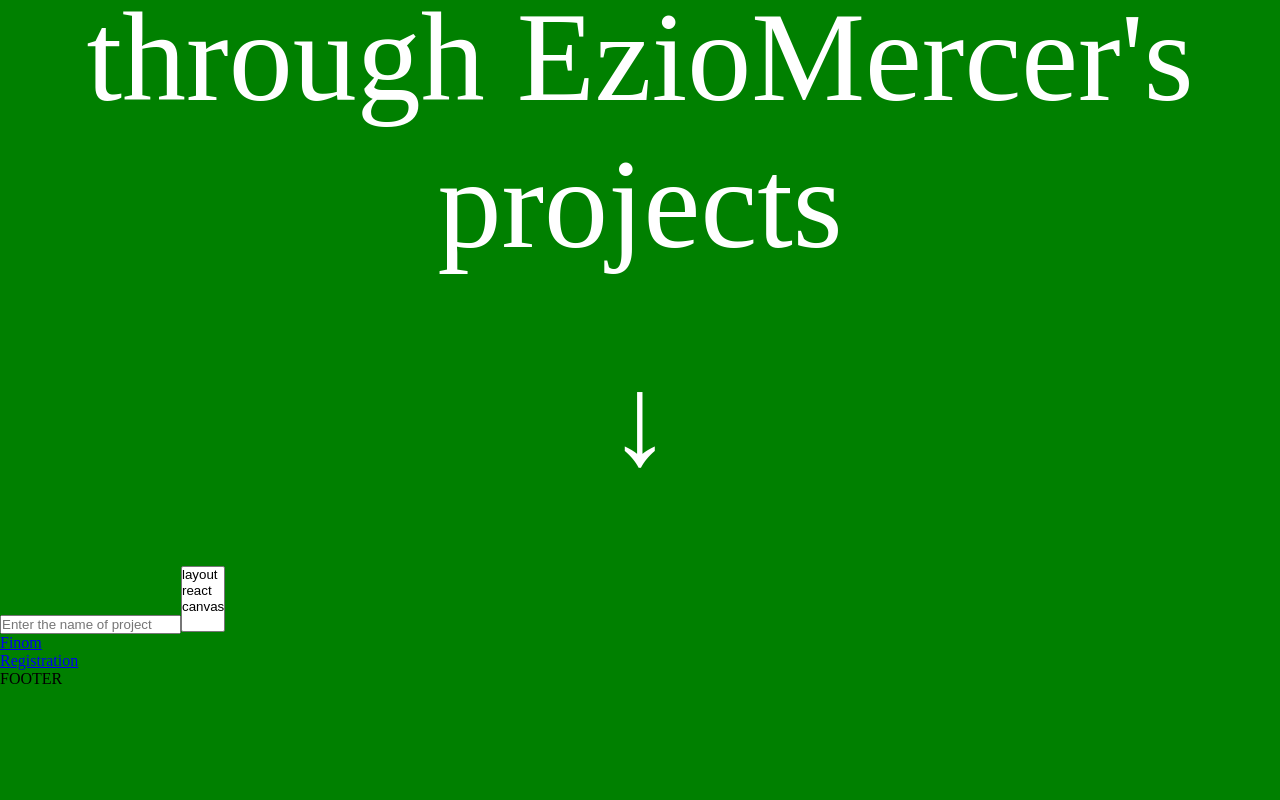
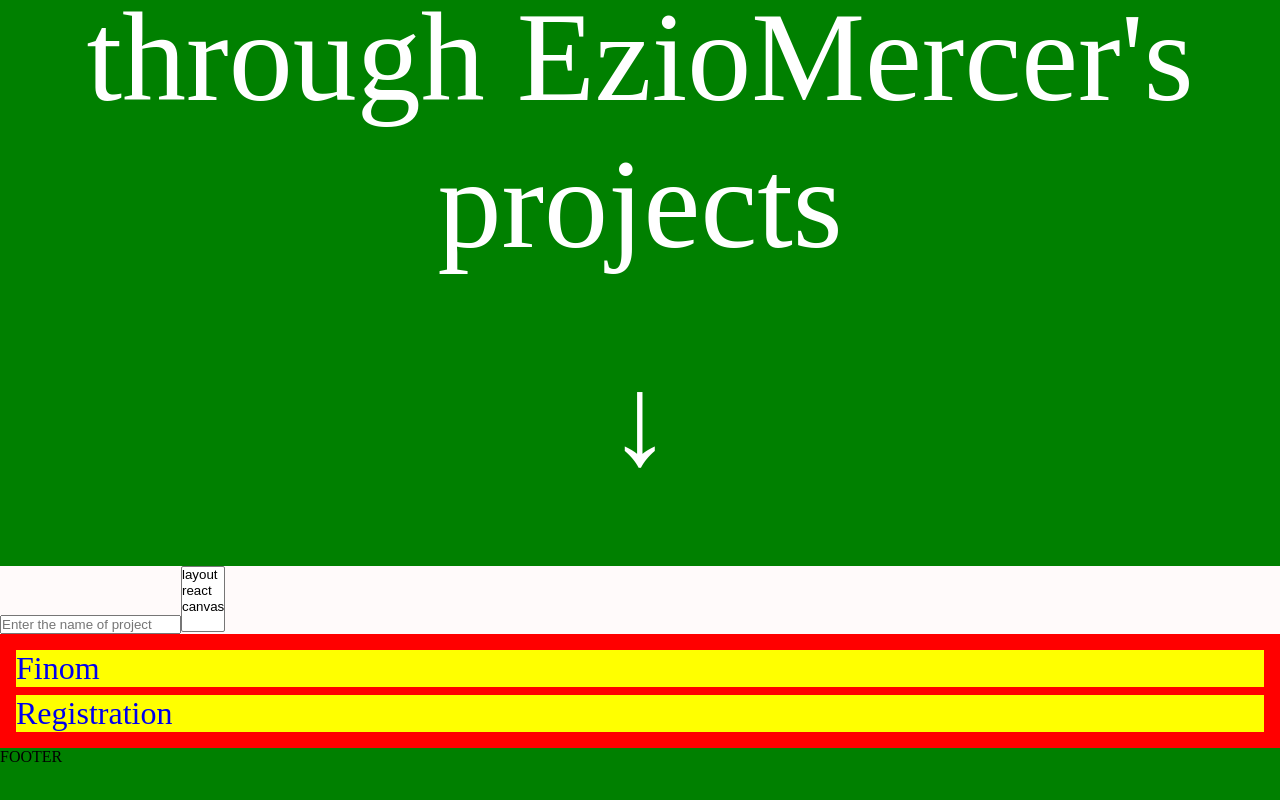
Before and after one commit to EzioMercer/EzioMercer.github.io, a Next.js app: page / in a window 1280 px wide. Shown: the part 334-1134 px from the top of the page. Before the commit the page ends 1104 px from the top, so only its background shows below. Built offline with nearby package versions, Linux system fonts and the light colour scheme.

Commit message:
Fix title filter

```diff
--- a/app/_components/Main/SearchSection/ProjectsList/ProjectListItem/ProjectListItem.module.scss
+++ b/app/_components/Main/SearchSection/ProjectsList/ProjectListItem/ProjectListItem.module.scss
@@ -0,0 +1,13 @@
+.list-item {
+	background-color: yellow;
+
+	> a {
+		width: 100%;
+		display: block;
+		height: 100%;
+
+		:hover {
+			text-decoration: underline;
+		}
+	}
+}
--- a/app/_components/Main/SearchSection/ProjectsList/ProjectListItem/ProjectListItem.tsx
+++ b/app/_components/Main/SearchSection/ProjectsList/ProjectListItem/ProjectListItem.tsx
@@ -1,3 +1,4 @@
+import styles from './ProjectListItem.module.scss'
 import Project from '../../../../../_localDB/projectsDB/Project';
 
 const ProjectListItem = ({
@@ -6,7 +7,7 @@ const ProjectListItem = ({
 	project: Project
 }) => {
 	return (
-		<li>
+		<li className={ styles['list-item']}>
 			<a target="_blank" href={ project.link }>{ project.title }</a>
 		</li>
 	)
--- a/app/_components/Main/SearchSection/ProjectsList/ProjectsList.module.scss
+++ b/app/_components/Main/SearchSection/ProjectsList/ProjectsList.module.scss
@@ -0,0 +1,8 @@
+.list {
+	background-color: red;
+	display: flex;
+	flex-direction: column;
+	gap: 8px;
+	padding: 16px;
+	font-size: 2rem;
+}
--- a/app/_components/Main/SearchSection/ProjectsList/ProjectsList.tsx
+++ b/app/_components/Main/SearchSection/ProjectsList/ProjectsList.tsx
@@ -1,3 +1,4 @@
+import styles from './ProjectsList.module.scss';
 import Project from '../../../../_localDB/projectsDB/Project';
 import ProjectListItem from './ProjectListItem/ProjectListItem';
 
@@ -7,7 +8,7 @@ const ProjectsList = ({
 	projects: Project[]
 }) => {
 	return (
-		<ul>
+		<ul className={ styles.list }>
 			{
 				projects.map(project => <ProjectListItem key={ project.id } project={ project } />)
 			}
--- a/app/_components/Main/SearchSection/SearchSection.module.scss
+++ b/app/_components/Main/SearchSection/SearchSection.module.scss
@@ -1,3 +1,3 @@
 .section {
-
+	background-color: snow;
 }
--- a/app/_localDB/projectsDB/projectsDB.ts
+++ b/app/_localDB/projectsDB/projectsDB.ts
@@ -12,7 +12,7 @@ class ProjectsDB {
 		const pageSize = 16;
 
 		return this.#projects
-			.filter(project => project.title.includes(title))
+			.filter(project => new RegExp(title, 'gi').test(project.title))
 			.filter(project => tags.every(tag => project.hasTag(tag)))
 			.slice(page * pageSize, (page + 1) * pageSize)
 	}
--- a/app/_reset.css
+++ b/app/_reset.css
@@ -10,3 +10,7 @@ ul,
 ol {
 	list-style: none;
 }
+
+a {
+	text-decoration: none;
+}
```
